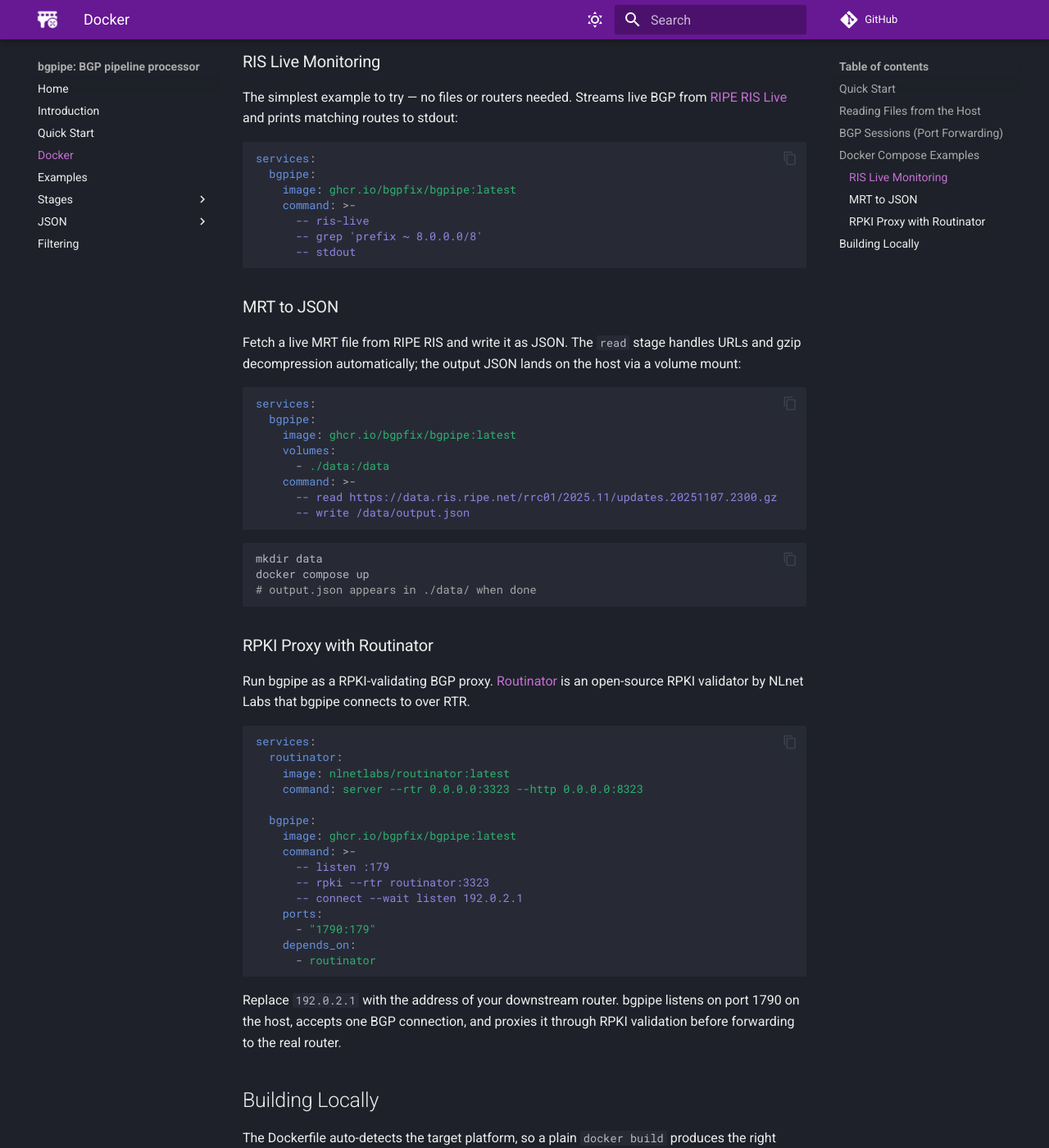
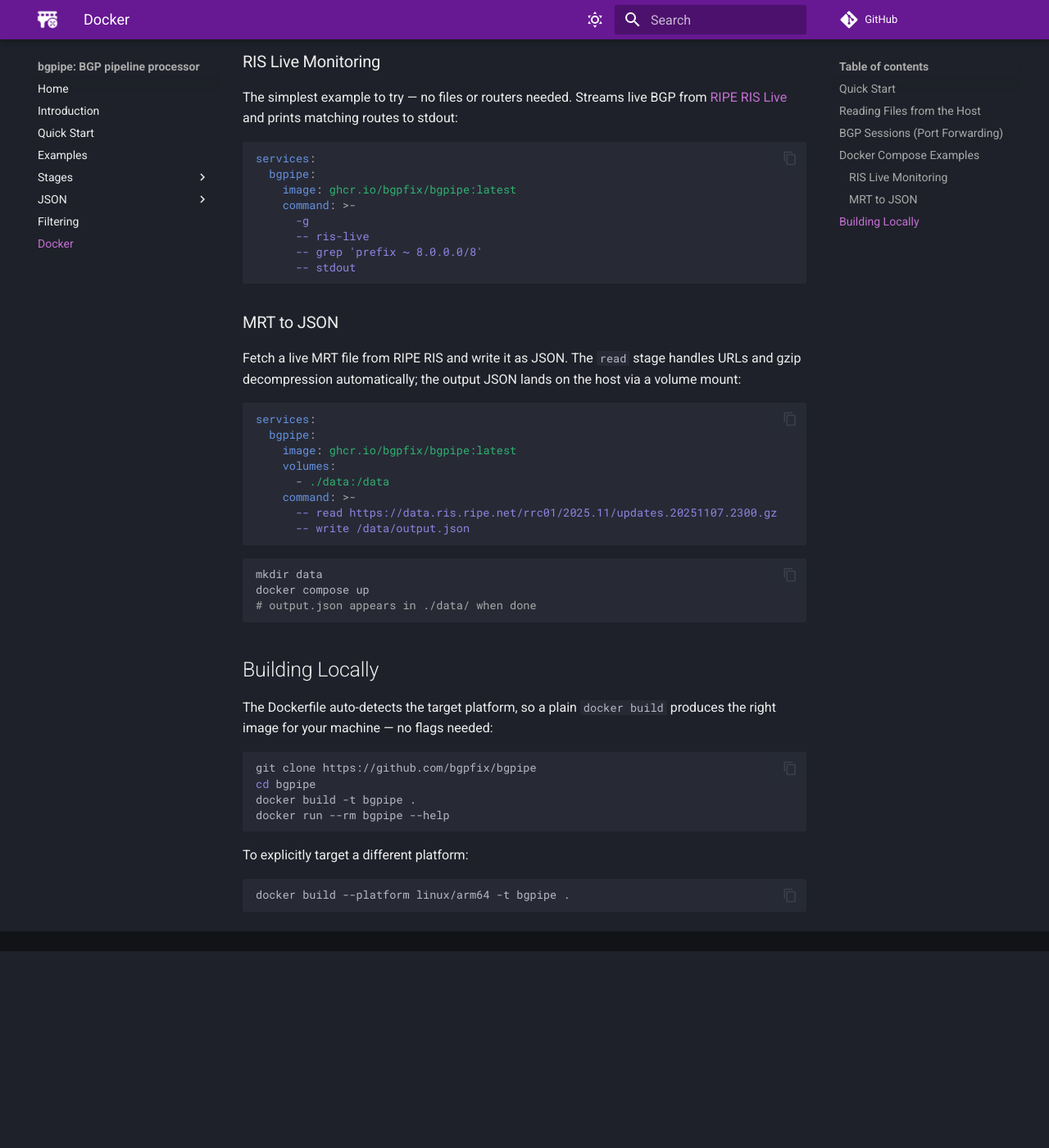
Before and after one commit to bgpfix/bgpipe, an MkDocs documentation site: the page built from docs/docker.md, in a window 1280 px wide and 1400 px high, scrolled down 1412 px. Shown: the whole window at 82% size. Built offline with MkDocs 1.6.1 and Material for MkDocs 9.7.7, drawn with Linux system fonts in a browser that asks for light colours; comment, search, counter and statistics services are not loaded; the version menu is left out; after the commit the page ends 2572 px from its top, so only the background shows below that; some of the changed text lies outside the part shown.

Commit message:
rpki: fix RTR retry loop, stamp version in Docker image, doc fixes
- rpki/rtr: don't send ResetQuery on RTR error code 2 (No Data Available),
  which caused a tight retry loop when the RTR server is still initializing
- Dockerfile: pass BUILD_VERSION build arg to stamp version via ldflags
- docker.yml: pass metadata-action version as BUILD_VERSION
- docs: minor fixes to docker.md, index.md, mkdocs.yml

````diff
--- a/docs/docker.md
+++ b/docs/docker.md
@@ -51,7 +51,7 @@
 
 ## Docker Compose Examples
 
-Docker Compose is included with [Docker Desktop](https://docs.docker.com/desktop/). To run any example below, save it as `compose.yml` in a new directory and run:
+[Docker Compose](https://docs.docker.com/compose/) lets you define multi-container setups in a single YAML file. To run any example below, save it as `compose.yml` in a new directory and run:
 
 ```bash
 docker compose up       # start (Ctrl+C to stop)
@@ -67,6 +67,7 @@
   bgpipe:
     image: ghcr.io/bgpfix/bgpipe:latest
     command: >-
+      -g
       -- ris-live
       -- grep 'prefix ~ 8.0.0.0/8'
       -- stdout
@@ -93,30 +94,6 @@
 # output.json appears in ./data/ when done
 ```
 
-### RPKI Proxy with Routinator
-
-Run bgpipe as a RPKI-validating BGP proxy. [Routinator](https://routinator.docs.nlnetlabs.nl/) is an open-source RPKI validator by NLnet Labs that bgpipe connects to over RTR.
-
-```yaml
-services:
-  routinator:
-    image: nlnetlabs/routinator:latest
-    command: server --rtr 0.0.0.0:3323 --http 0.0.0.0:8323
-
-  bgpipe:
-    image: ghcr.io/bgpfix/bgpipe:latest
-    command: >-
-      -- listen :179
-      -- rpki --rtr routinator:3323
-      -- connect --wait listen 192.0.2.1
-    ports:
-      - "1790:179"
-    depends_on:
-      - routinator
-```
-
-Replace `192.0.2.1` with the address of your downstream router. bgpipe listens on port 1790 on the host, accepts one BGP connection, and proxies it through RPKI validation before forwarding to the real router.
-
 ## Building Locally
 
 The Dockerfile auto-detects the target platform, so a plain `docker build` produces the right image for your machine — no flags needed:
--- a/mkdocs.yml
+++ b/mkdocs.yml
@@ -2,7 +2,6 @@
   - Home: index.md
   - Introduction: intro.md
   - Quick Start: quickstart.md
-  - Docker: docker.md
   - Examples: examples.md
   - Stages:
     - Overview: stages/index.md
@@ -29,6 +28,7 @@
     - Message format: json-format.md
     - Flowspec: flowspec.md
   - Filtering: filters.md
+  - Docker: docker.md
 
 site_name: "bgpipe: BGP pipeline processor"
 site_description: "bgpipe: open-source BGP reverse proxy, firewall, and pipeline processor with RPKI validation, JSON translation, and composable stages"
````
Also changed, not shown: docs/index.md (+1 -1 lines), 3 other files.
